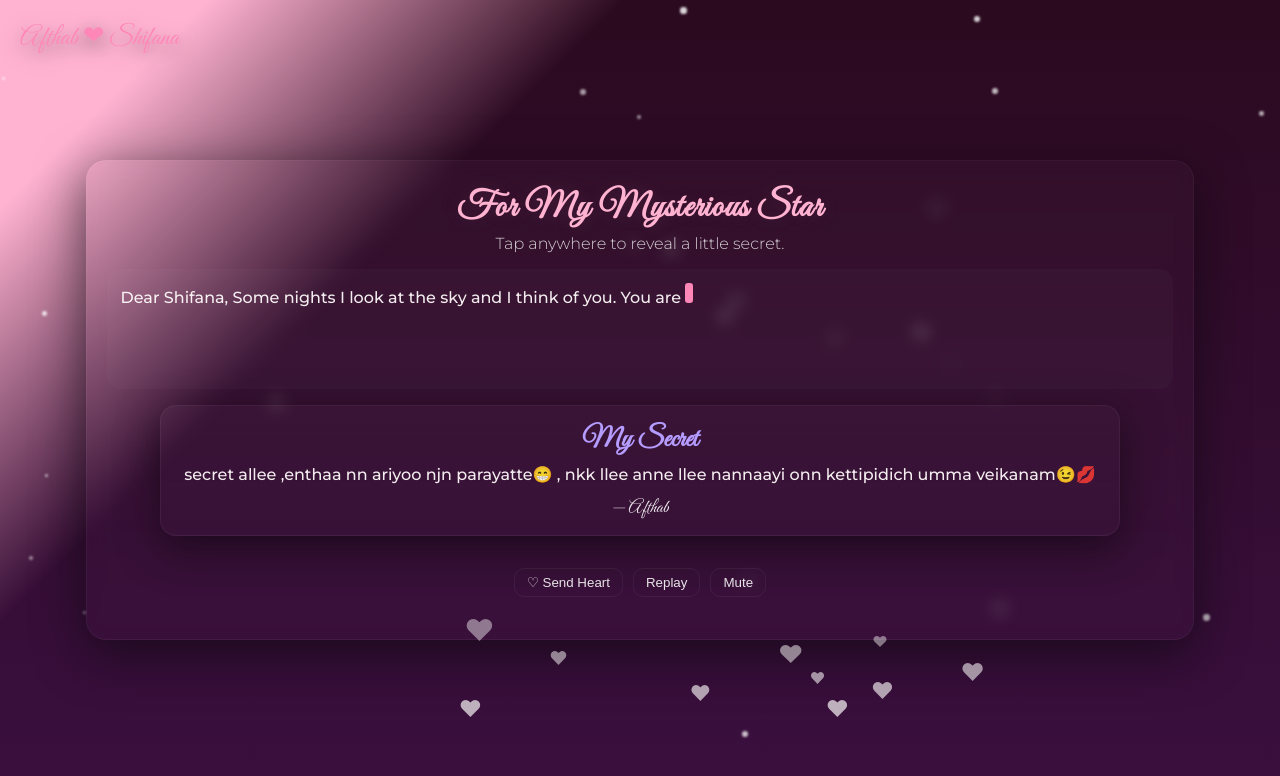
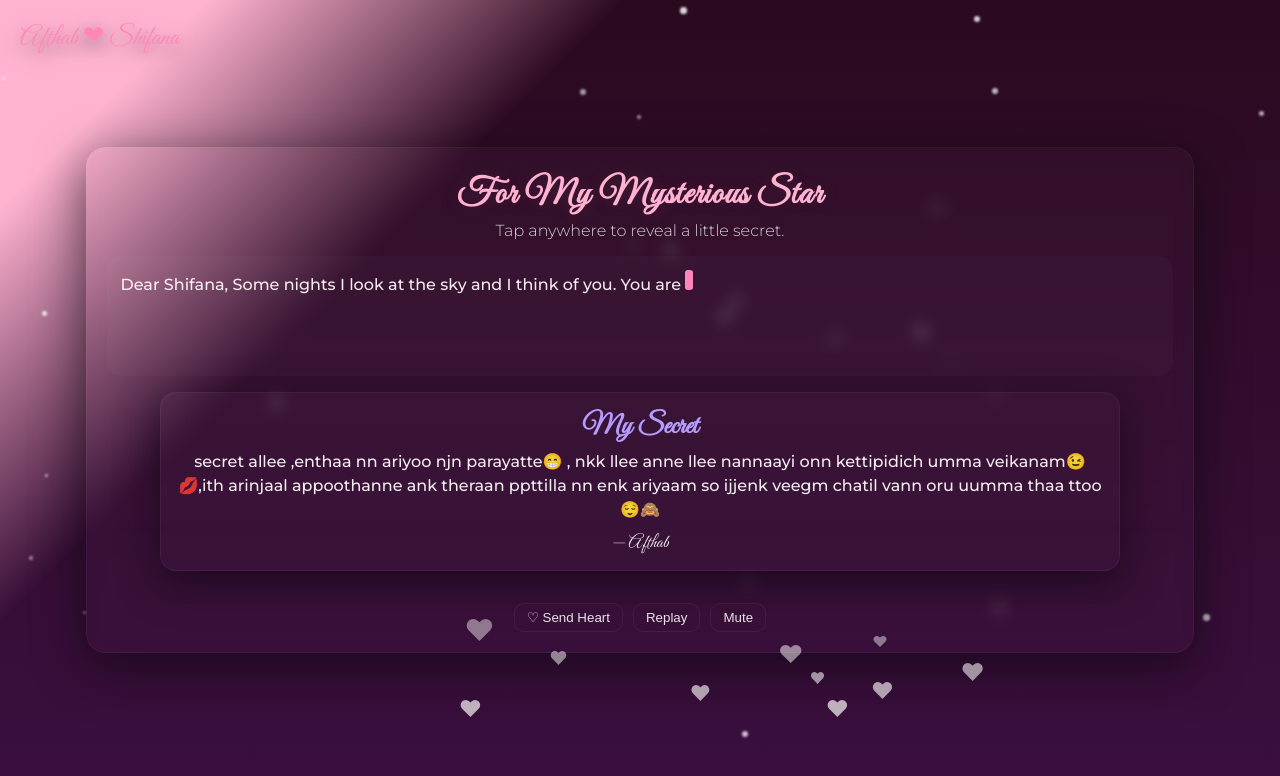
Before and after one commit to afthaabeeyy/afthaabeeyy.github.io, a plain HTML site: page index.html in a window 1280 px wide. Both pictures are taken after a click on the button "Tap to reveal". Drawn offline with Linux system fonts and the light colour scheme.

Commit message:
Update index.html

```diff
--- a/index.html
+++ b/index.html
@@ -85,7 +85,7 @@
 
     <div class="secret" id="secret">
       <h2>My Secret</h2>
-      <p id="message">secret allee ,enthaa nn ariyoo njn parayatte😁 , nkk llee anne llee nannaayi onn kettipidich umma veikanam😉💋 </p>
+      <p id="message">secret allee ,enthaa nn ariyoo njn parayatte😁 , nkk llee anne llee nannaayi onn kettipidich umma veikanam😉💋,ith arinjaal appoothanne ank theraan ppttilla nn enk ariyaam so ijjenk veegm chatil vann oru uumma thaa ttoo😌🙈 </p>
       <div class="signature">— Afthab</div>
     </div>
 
```
